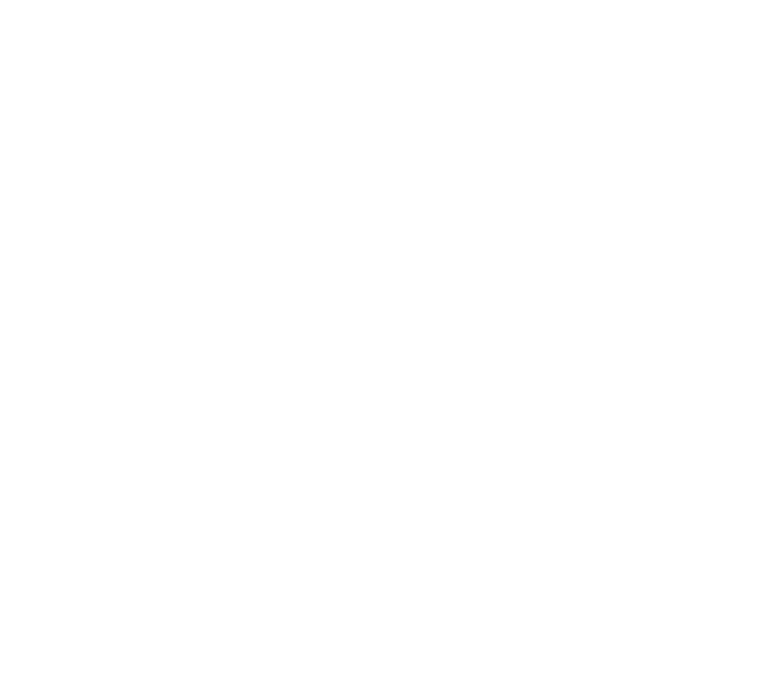
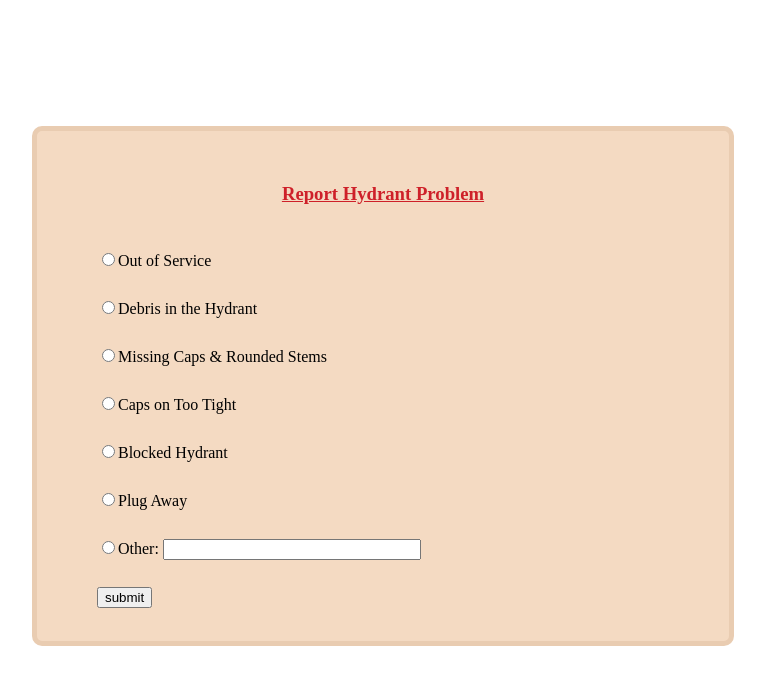
Before and after one commit to klcantrell/hydrabase, a plain HTML site: page index.html in a window 1280 px wide. Shown: the whole page, without its empty margins (257-1022 px from the left). Drawn offline with Linux system fonts and the light colour scheme.

Commit message:
submitPage - dummy

```diff
--- a/index.html
+++ b/index.html
@@ -4,9 +4,28 @@
   <meta charset="UTF-8">
   <meta name="viewport" content="width=device-width, initial-scale=1.0">
   <meta http-equiv="X-UA-Compatible" content="ie=edge">
+  <link rel="stylesheet" type="text/css" href="src/main.css">
   <title>Team Red</title>
 </head>
 <body>
 
+
+
+  <div class="container problemPage">
+    <h3 class="reportHead">Report Hydrant Problem</h3>
+    <div class="insideBox">
+    <input type="radio" id="radioButton">Out of Service</input><br>
+    <input type="radio" id="radioButton">Debris in the Hydrant</input><br>
+    <input type="radio" id="radioButton">Missing Caps & Rounded Stems</input><br>
+    <input type="radio" id="radioButton">Caps on Too Tight</input><br>
+    <input type="radio" id="radioButton">Blocked Hydrant</input><br>
+    <input type="radio" id="radioButton">Plug Away</input><br>
+    <input type="radio" id="radioButton">Other:
+      <input type="text" name="oname" style="width: 250px;"></input>
+    </input><br>
+    <button>submit</button>
+    </div>
+  </div>
 </body>
+
 </html>
--- /dev/null
+++ b/src/main.css
@@ -0,0 +1,20 @@
+.problemPage {
+    border: 5px solid #E9CCB1;
+    border-radius: 10px;
+    padding: 20px 30px;
+    margin: 10% auto;
+    width: 50%;
+    background: #F4DAC2;
+    line-height: 3em;
+}
+
+.reportHead{
+    text-align: center;
+    text-decoration: underline;
+    color: #ce2029;
+}
+
+.insideBox{
+    margin: auto;
+    padding: 0px 30px;
+}
```
